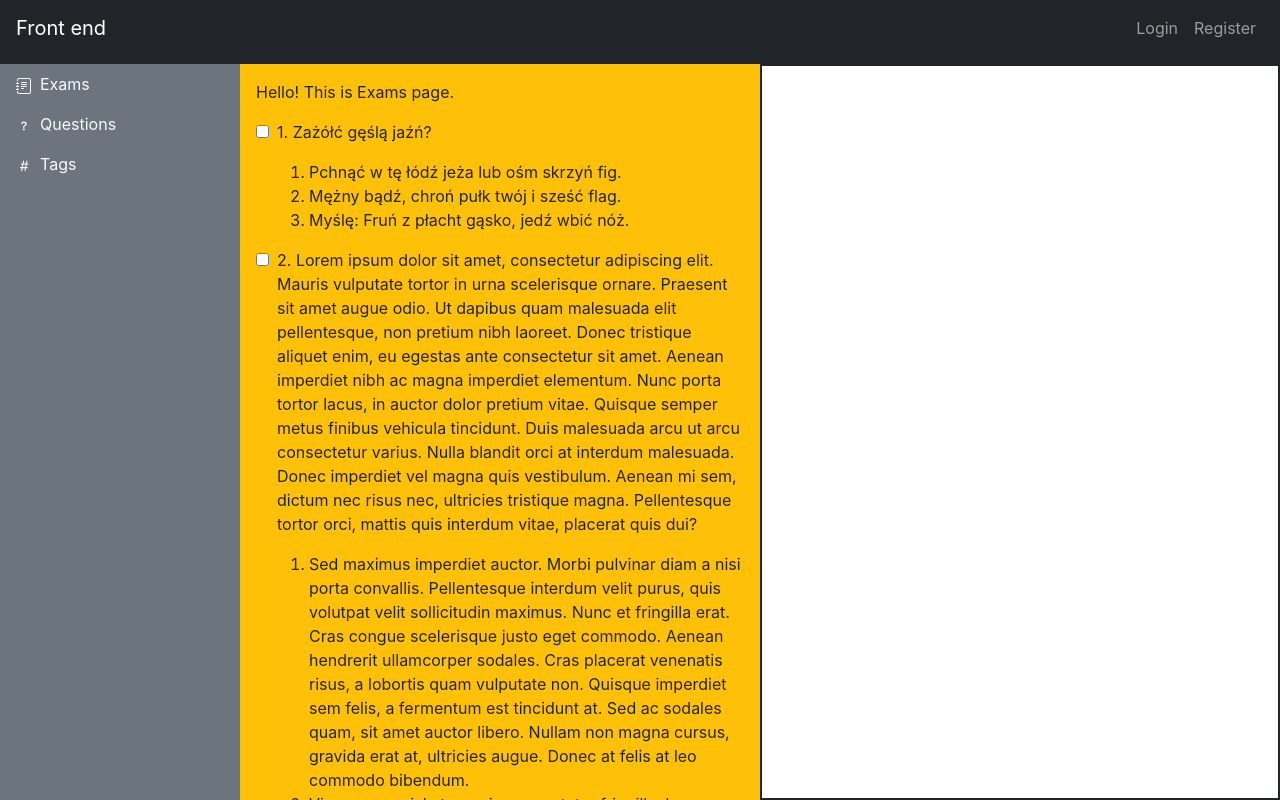
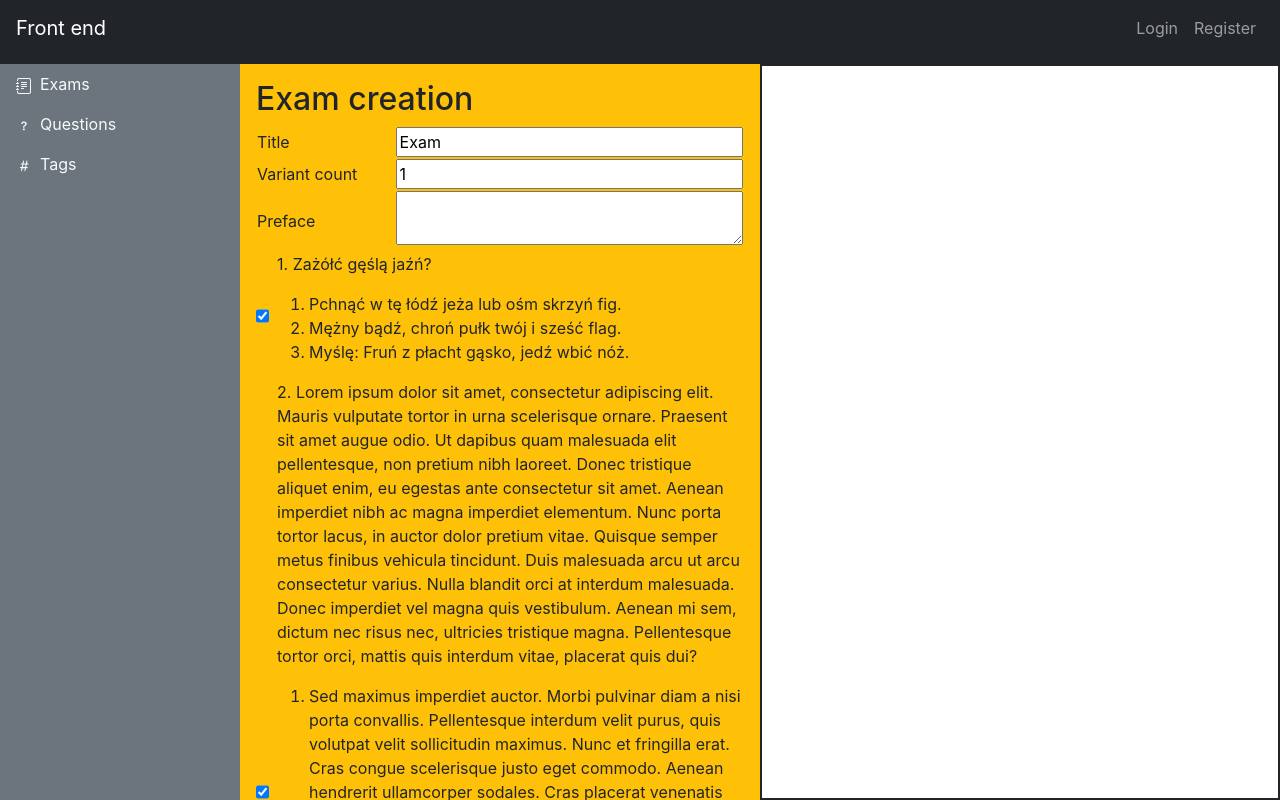
Before and after one commit to PZSP2-21Z-17/front-end, a React (Create React App) app: page /exams in a window 1280 px wide. Built offline with nearby package versions, Linux system fonts and the light colour scheme.

Commit message:
Add fields: exam title and preface, no. of variants
Render title and preface on PDF

```diff
--- a/src/exams/SelectableQuestion.tsx
+++ b/src/exams/SelectableQuestion.tsx
@@ -15,7 +15,7 @@ export const SelectableQuestion: FunctionComponent<SelectableQuestionProps> = (p
         <>
         <div className="w-100 d-flex">
             <div className="pe-2">
-                <input type="checkbox" checked={props.selected} onChange={changeListener} />
+                <input className="h-100" type="checkbox" checked={props.selected} onChange={changeListener} />
             </div>
             <div>
                 <p>{props.question.id}. {props.question.contents}</p>
--- a/src/routes/Exams.tsx
+++ b/src/routes/Exams.tsx
@@ -5,7 +5,10 @@ import { indexToLetter } from '../Common';
 
 export const Exams = () => {
     const questions = TestQuestionList;
-    const [questionSelection, setQuestionSelection] = useState(questions.map(() => false));
+    const [questionSelection, setQuestionSelection] = useState(questions.map(() => true));
+    const [title, setTitle] = useState('Exam');
+    const [variantCount, setVariantCount] = useState(1);
+    const [preface, setPreface] = useState('');
     const iframeRef = useRef<HTMLIFrameElement>(null);
 
     const onClickGenerate = () => {
@@ -19,13 +22,18 @@ export const Exams = () => {
                 return `${qIndex + 1}. ${question.contents}    \n${answers}`;
             })
             .join('\n\n');
+        const quotedPreface = preface ? `> ${preface}` : '';
         const iframeDocument = iframeRef.current.contentWindow!.document;
         iframeDocument.write(`
             <script src="https://raw.githack.com/eKoopmans/html2pdf/master/dist/html2pdf.bundle.js"></script>
             <script>window.texme = { style: 'plain' }</script>
             <script src="https://cdn.jsdelivr.net/npm/texme@1.0.0"></script>
             <textarea>
-                ${flattenedQuestions}
+# ${title}
+
+${quotedPreface}
+
+${flattenedQuestions}
             </textarea>
         `);
         iframeDocument.close();
@@ -49,16 +57,37 @@ export const Exams = () => {
 
     return (
         <div className="d-flex h-100">
-            <div className="bg-warning p-3" style={{ flexBasis: "50%", overflow: "auto" }}>
-                <p>Hello! This is Exams page.</p>
-                {questions.map((question, index) => (
-                    <SelectableQuestion key={question.id} question={question} selected={questionSelection[index]}
-                        onChangeSelection={onChangeSelection} />
-                ))}
+            <div className="bg-warning p-3" style={{ flexBasis: '50%', overflow: 'auto' }}>
+                <p className="h2">Exam creation</p>
+                <table className="w-100">
+                <tbody>
+                    <tr>
+                        <td><label htmlFor="exam-title">Title</label></td>
+                        <td><input id="exam-title" className="w-100" type="text"
+                            value={title} onChange={evt => setTitle(evt.target.value)} /></td>
+                    </tr>
+                    <tr>
+                        <td><label htmlFor="exam-variant-count">Variant count</label></td>
+                        <td><input id="exam-variant-count" className="w-100" type="number" min="1"
+                            value={variantCount} onChange={evt => setVariantCount(Number(evt.target.value))} /></td>
+                    </tr>
+                    <tr>
+                        <td><label htmlFor="exam-preface">Preface</label></td>
+                        <td><textarea id="exam-preface" className="w-100"
+                            value={preface} onChange={evt => setPreface(evt.target.value)} /></td>
+                    </tr>
+                </tbody>
+                </table>
+                <div style={{ maxHeight: '100vh', overflow: 'auto' }}>
+                    {questions.map((question, index) => (
+                        <SelectableQuestion key={question.id} question={question} selected={questionSelection[index]}
+                            onChangeSelection={onChangeSelection} />
+                    ))}
+                </div>
                 <button onClick={onClickGenerate}>Generate</button>
                 <button onClick={onClickDownload}>Download</button>
             </div>
-            <div className="border border-dark border-2" style={{ flexBasis: "50%" }}>
+            <div className="border border-dark border-2" style={{ flexBasis: '50%' }}>
                 <iframe title="pdf-preview" ref={iframeRef} className="d-block w-100 h-100"></iframe>
             </div>
         </div>
```
